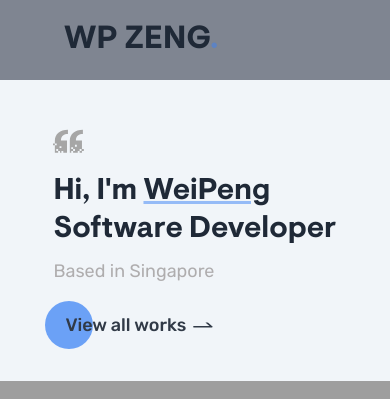
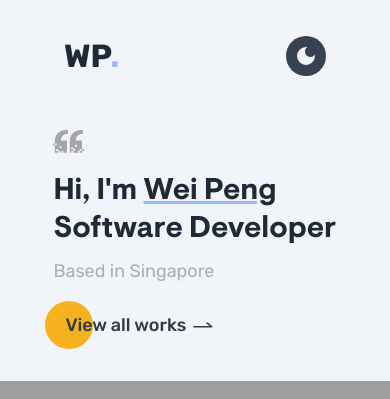
Before and after one commit to waynnbz/wz-profile, a Next.js app: page / in a window 390 px wide. Shown: the top 399 px of the page. Built offline with nearby package versions, Linux system fonts and the light colour scheme; grey boxes are pictures that could not be loaded.

Commit message:
refine hero

```diff
--- a/components/Header.tsx
+++ b/components/Header.tsx
@@ -1,6 +1,7 @@
 import React from 'react';
 import { useTheme } from '../utils/theme';
 import { MdDarkMode, MdLightMode } from 'react-icons/md';
+import { TfiMenu as MenuIcon } from 'react-icons/tfi';
 import { useRouter } from 'next/router';
 import { Link as ScrollLink } from 'react-scroll';
 
@@ -14,9 +15,9 @@ function Header({ darker }: Props) {
 
   return (
     <header
-      className={`fixed top-0 w-screen flex justify-between items-center px-16 py-4 z-20
-      bg-slate-900/50 dark:bg-slate-700/50
-      xl:px-64 md:px-32 md:py-8 lg:py-10
+      className={`fixed top-0 w-screen flex justify-between items-center px-16 py-8 z-20
+      bg-slate-100/50 dark:bg-slate-800/50
+      xl:px-64 md:px-32 md:pt-8 lg:pt-10
       `}
     >
       <ScrollLink
@@ -25,17 +26,17 @@ function Header({ darker }: Props) {
         duration={500}
         spy={true}
         offset={-80}
-        className="text-[32px] font-bold  font-VisueltPro cursor-pointer"
+        className="text-[32px] font-bold cursor-pointer"
       >
-        <span className='hidden lg:inline'>WeiPeng ZENG</span>
-        <span className='inline lg:hidden'>WP ZENG</span>
+        <span className="hidden lg:inline">WEIPENG</span>
+        <span className="inline lg:hidden">WP</span>
         <span className="text-brand-blue/50 dark:text-brand-yellow/50">.</span>
       </ScrollLink>
 
       <nav>
         <ul
           className="hidden items-center lg:flex lg:gap-8 2xl:gap-16
-          text-[24px]
+           text-[20px]  xl:text-[24px]
         "
         >
           <li>
@@ -88,7 +89,8 @@ function Header({ darker }: Props) {
           </li>
           <li>
             <button
-              className=" bg-gray-700 text-gray-100 dark:bg-gray-200 dark:text-gray-800 text-2xl p-2 rounded-full hover:shadow-md hover:opacity-80 active:scale-95"
+              className=" bg-gray-700 text-gray-100 dark:bg-gray-200 dark:text-gray-800 text-2xl p-2 rounded-full
+              hover:shadow-md hover:opacity-80 active:scale-95 transition-opacity hover:duration-500"
               onClick={() => {
                 toggleDarkMode();
                 localStorage.setItem('dark', JSON.stringify(!isDarkMode));
@@ -98,6 +100,19 @@ function Header({ darker }: Props) {
             </button>
           </li>
         </ul>
+        <div className='flex lg:hidden'>
+          {/* <MenuIcon onClick={() => {}} className='text-3xl cursor-pointer' /> */}
+          <button
+            className=" bg-gray-700 text-gray-100 dark:bg-gray-200 dark:text-gray-800 text-2xl p-2 rounded-full
+              hover:shadow-md hover:opacity-80 active:scale-95 transition-opacity hover:duration-500"
+            onClick={() => {
+              toggleDarkMode();
+              localStorage.setItem('dark', JSON.stringify(!isDarkMode));
+            }}
+          >
+            {isDarkMode ? <MdLightMode /> : <MdDarkMode />}
+          </button>
+        </div>
       </nav>
     </header>
   );
--- a/components/Hero.tsx
+++ b/components/Hero.tsx
@@ -99,7 +99,7 @@ function Hero({ darker }: Props) {
         <h2 className="leading-tight md:leading-none whitespace-nowrap">
           Hi, I{"'"}m{' '}
           <span className="decoration-brand-blue/50 dark:decoration-brand-yellow/50 underline">
-            WeiPeng
+            Wei Peng
           </span>
           <br />
           Software Developer
@@ -115,7 +115,7 @@ function Hero({ darker }: Props) {
           // offset={-80}
           className="flex justify-start items-center -ml-2 px-5 w-12 h-12 rounded-full cursor-pointer
           md:w-14 md:h-14 md:px-7 md:-ml-4
-          bg-brand-blue/80 dark:bg-brand-yellow/80
+          dark:bg-brand-blue bg-brand-yellow
           hover:translate-x-4 hover:w-48 md:hover:w-64 transition-all duration-500 animate-pulse
         "
         >
```
